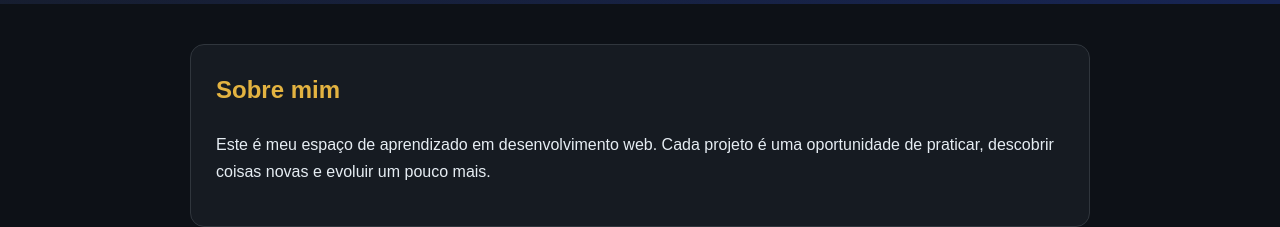
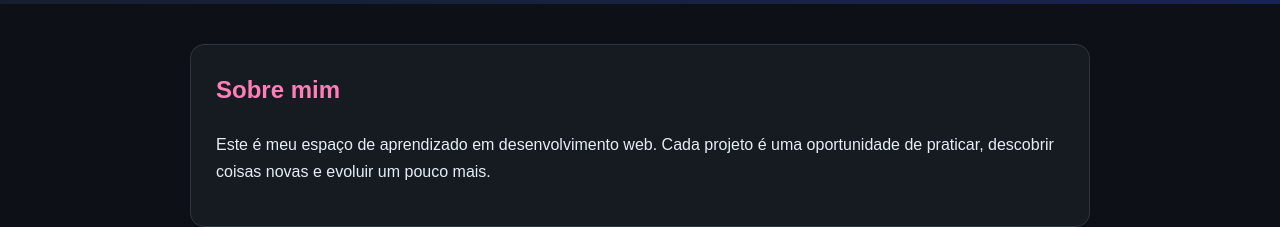
Before and after one commit to Danielli-R/meu-primeiro-site, a plain HTML site: page index.html in a window 1280 px wide. Shown: the part 496-723 px from the top of the page. Drawn offline with Linux system fonts and the light colour scheme.

Commit message:
Update h2 color in style.css
Changed h2 color from #e3b341 to #ff7eb6.

```diff
--- a/style.css
+++ b/style.css
@@ -73,7 +73,7 @@ main {
 }
 
 h2 {
-    color: #e3b341;
+    color: #ff7eb6;
     margin-top: 0;
 }
 
```
